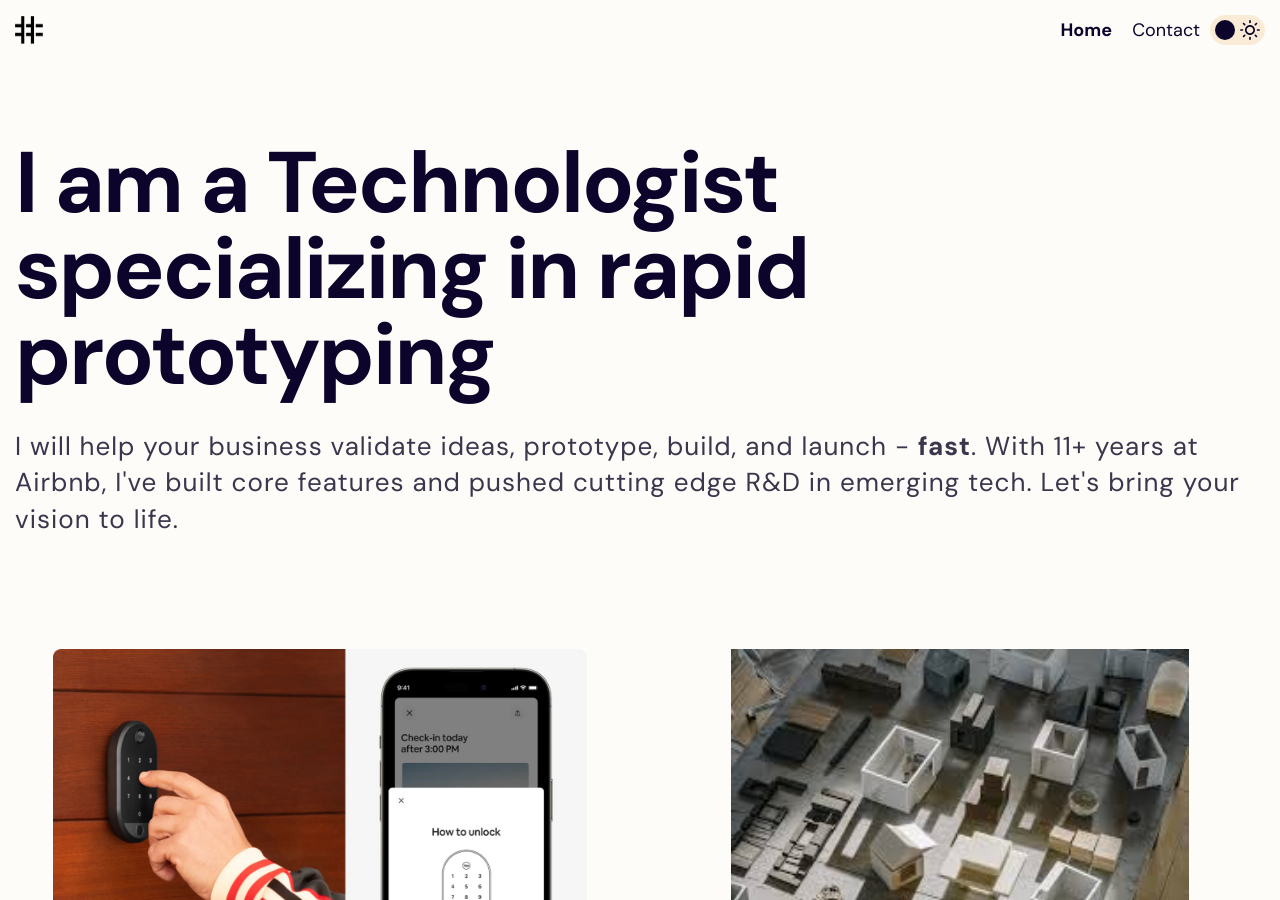
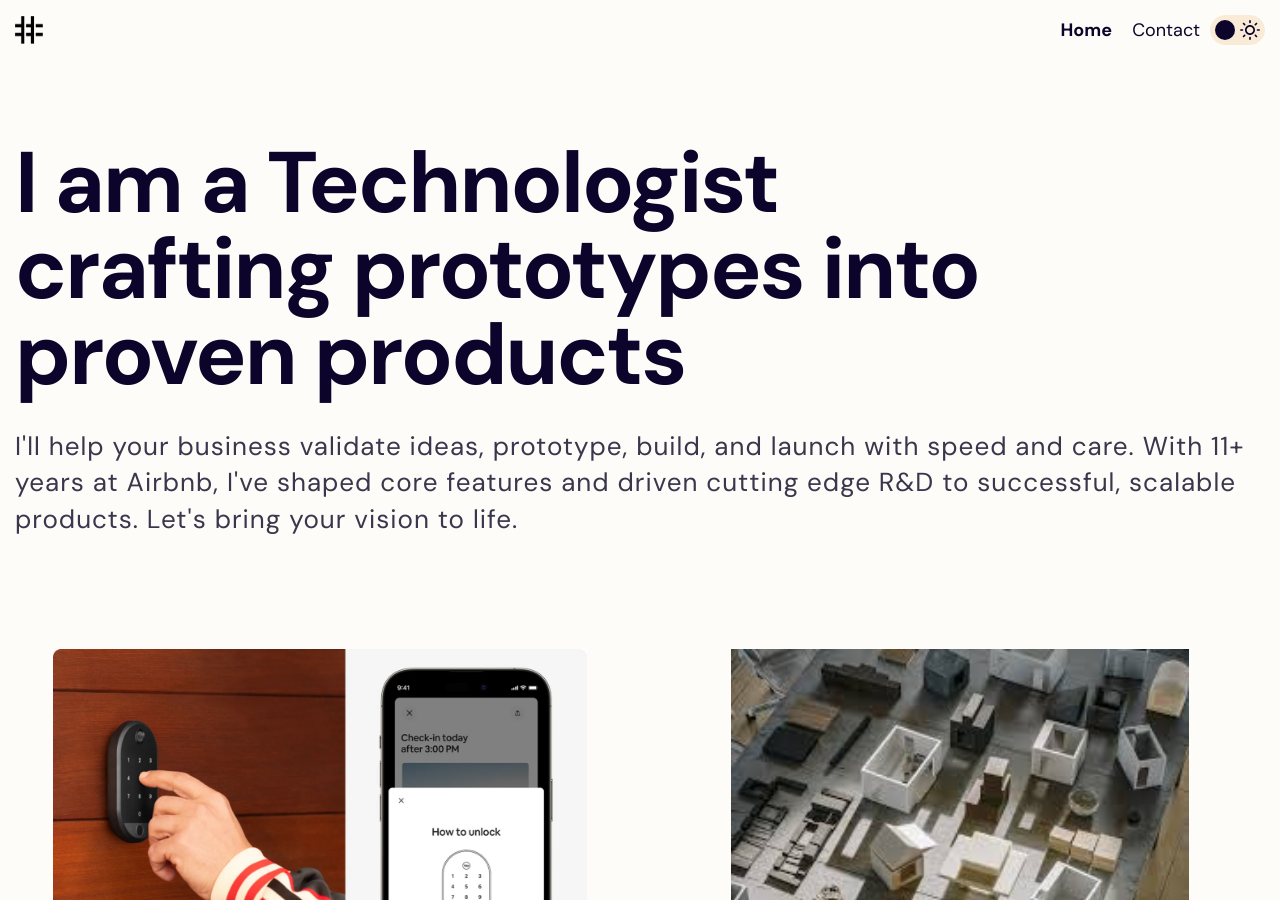
Before and after one commit to yatchoi/yatchoi.github.io, a Jekyll site: the page built from pages/home.md, in a window 1280 px wide and 900 px high. Built offline with Jekyll 4.4.1, drawn with Linux system fonts in a browser that asks for light colours.

Commit message:
more refinement

```diff
--- a/pages/home.md
+++ b/pages/home.md
@@ -1,8 +1,8 @@
 ---
 layout: home
 permalink: "/"
-title: "I am a Technologist specializing in rapid prototyping"
-description: "I will help your business validate ideas, prototype, build, and launch - <strong>fast</strong>. With 11+ years at Airbnb, I've built core features and pushed cutting edge R&D in emerging tech. Let's bring your vision to life."
+title: "I am a Technologist crafting prototypes into proven products"
+description: "I'll help your business validate ideas, prototype, build, and launch with speed and care. With 11+ years at Airbnb, I've shaped core features and driven cutting edge R&D to successful, scalable products. Let's bring your vision to life."
 meta_description: "Portfolio and website"
 meta_title: Yat Choi - Tech Consultant
 subscribe: false
```
Also changed, not shown: collections/_projects/experiences.md (+1 -1 lines), collections/_projects/host-features.md (+1 -1 lines), collections/_projects/research.md (+1 -1 lines), 6 other files.
